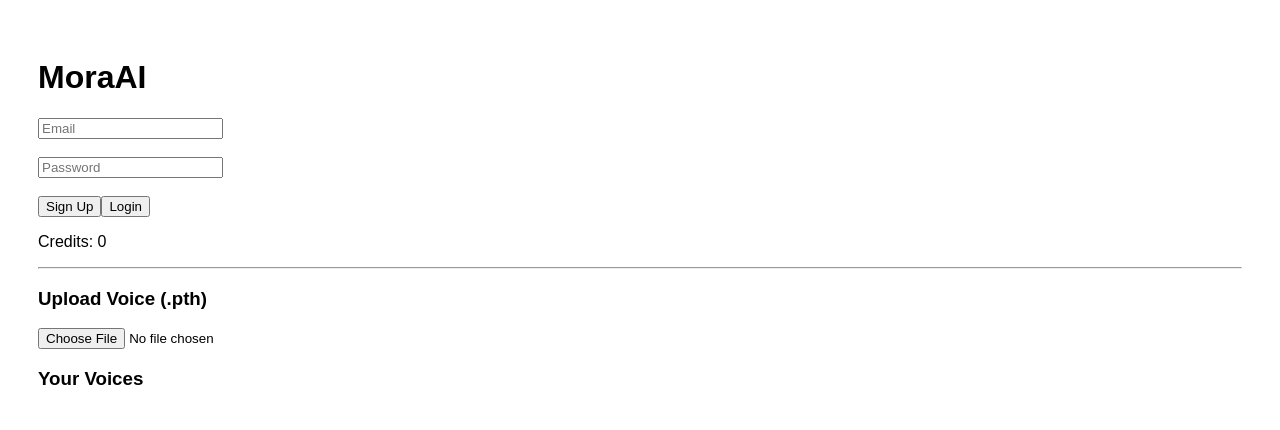
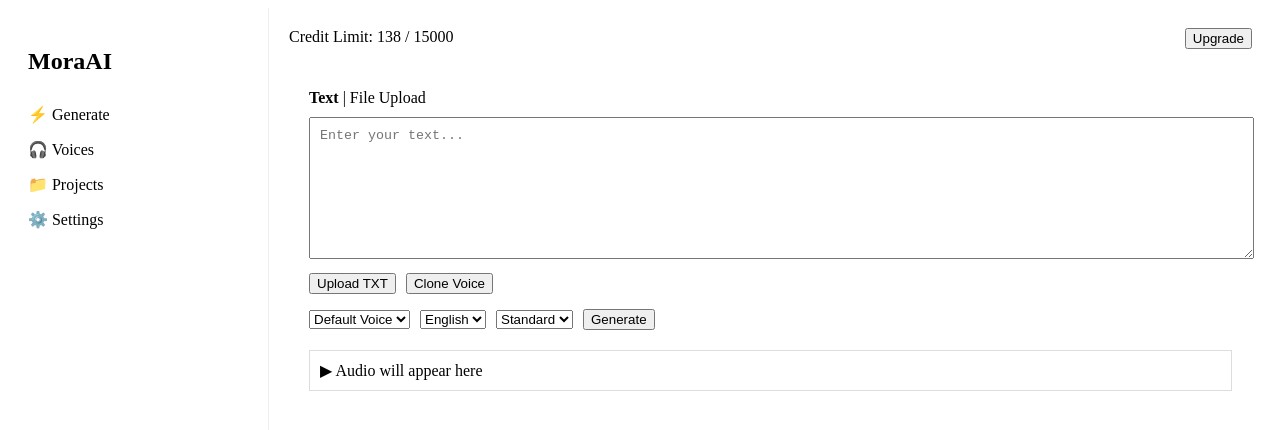
Before and after one commit to goswamimohit787916-rgb/MoraAI, a Next.js app: page / in a window 1280 px wide. Shown: the top 430 px of the page. Built offline with nearby package versions, Linux system fonts and the light colour scheme.

Commit message:
Update page.js

```diff
--- a/app/page.js
+++ b/app/page.js
@@ -1,214 +1,85 @@
 "use client";
 
-import { useState, useEffect } from "react";
-
-const API = "https://backend.goswamimohit787916.workers.dev";
+import { useState } from "react";
+import Sidebar from "../components/Sidebar";
 
 export default function Home() {
-  const [email, setEmail] = useState("");
-  const [password, setPassword] = useState("");
-  const [credits, setCredits] = useState(0);
-  const [status, setStatus] = useState("");
-  const [voices, setVoices] = useState([]);
-
-  // ================= SIGNUP =================
-  async function signup() {
-    console.log("Sending:", email, password);
-
-    if (!email || !password) {
-      setStatus("Enter email & password");
-      return;
-    }
-
-    setStatus("Creating...");
-
-    try {
-      const res = await fetch(API + "/signup", {
-        method: "POST",
-        headers: {
-          "Content-Type": "application/json"
-        },
-        body: JSON.stringify({
-          email: String(email),
-          password: String(password)
-        })
-      });
-
-      const data = await res.json();
-      console.log("Signup response:", data);
-
-      if (data.ok) {
-        setStatus("Account created");
-      } else {
-        setStatus(data.error || "Signup error");
-      }
-
-    } catch (e) {
-      console.log(e);
-      setStatus("Network error");
-    }
-  }
-
-  // ================= LOGIN =================
-  async function login() {
-    console.log("Login:", email, password);
-
-    if (!email || !password) {
-      setStatus("Enter email & password");
-      return;
-    }
-
-    setStatus("Logging in...");
-
-    try {
-      const res = await fetch(API + "/login", {
-        method: "POST",
-        headers: {
-          "Content-Type": "application/json"
-        },
-        body: JSON.stringify({
-          email: String(email),
-          password: String(password)
-        })
-      });
-
-      const data = await res.json();
-      console.log("Login response:", data);
-
-      if (data.ok) {
-        localStorage.setItem("uid", data.uid);
-        setStatus("Logged in");
-        loadUser();
-        loadVoices();
-      } else {
-        setStatus("Invalid login");
-      }
-
-    } catch (e) {
-      console.log(e);
-      setStatus("Network error");
-    }
-  }
-
-  // ================= LOAD USER =================
-  async function loadUser() {
-    const uid = localStorage.getItem("uid");
-
-    if (!uid) return;
-
-    try {
-      const res = await fetch(API + "/user?uid=" + uid);
-      const data = await res.json();
-
-      setCredits(data.user?.credits || 0);
-
-    } catch (e) {
-      console.log("User load failed");
-    }
-  }
-
-  // ================= LOAD VOICES =================
-  async function loadVoices() {
-    const uid = localStorage.getItem("uid");
-
-    if (!uid) return;
-
-    try {
-      const res = await fetch(API + "/voices?uid=" + uid);
-      const data = await res.json();
-
-      setVoices(data.voices || []);
-
-    } catch (e) {
-      console.log("Voice load failed");
-    }
-  }
-
-  // ================= UPLOAD VOICE =================
-  function uploadVoice(e) {
-    const file = e.target.files[0];
-    const uid = localStorage.getItem("uid");
-
-    if (!file || !uid) return;
-
-    const reader = new FileReader();
-
-    reader.onload = async () => {
-      const base64 = reader.result.split(",")[1];
-
-      await fetch(API + "/save-voice", {
-        method: "POST",
-        headers: {
-          "Content-Type": "application/json"
-        },
-        body: JSON.stringify({
-          uid,
-          name: file.name,
-          pth: base64
-        })
-      });
-
-      alert("Voice uploaded");
-      loadVoices();
-    };
-
-    reader.readAsDataURL(file);
-  }
-
-  // ================= AUTO LOAD =================
-  useEffect(() => {
-    const uid = localStorage.getItem("uid");
-    if (uid) {
-      loadUser();
-      loadVoices();
-    }
-  }, []);
+  const [text, setText] = useState("");
 
   return (
-    <div style={{ padding: 30, fontFamily: "Arial" }}>
-      <h1>MoraAI</h1>
+    <div style={{ display: "flex" }}>
 
-      {/* EMAIL */}
-      <input
-        value={email}
-        onChange={(e) => {
-          console.log("Email:", e.target.value);
-          setEmail(e.target.value);
-        }}
-        placeholder="Email"
-      />
-      <br /><br />
+      <Sidebar />
 
-      {/* PASSWORD */}
-      <input
-        type="password"
-        value={password}
-        onChange={(e) => {
-          console.log("Password:", e.target.value);
-          setPassword(e.target.value);
-        }}
-        placeholder="Password"
-      />
-      <br /><br />
+      <div style={{ flex: 1, padding: "20px" }}>
 
-      {/* BUTTONS */}
-      <button onClick={signup}>Sign Up</button>
-      <button onClick={login}>Login</button>
+        {/* TOP BAR */}
+        <div style={{
+          display: "flex",
+          justifyContent: "space-between",
+          marginBottom: "20px"
+        }}>
+          <div>Credit Limit: 138 / 15000</div>
+          <button>Upgrade</button>
+        </div>
 
-      <p>{status}</p>
-      <p>Credits: {credits}</p>
+        {/* MAIN BOX */}
+        <div style={{
+          background: "#fff",
+          padding: "20px",
+          borderRadius: "10px"
+        }}>
 
-      <hr />
+          {/* TABS */}
+          <div style={{ marginBottom: "10px" }}>
+            <b>Text</b> | File Upload
+          </div>
 
-      <h3>Upload Voice (.pth)</h3>
-      <input type="file" onChange={uploadVoice} />
+          {/* TEXT AREA */}
+          <textarea
+            placeholder="Enter your text..."
+            style={{
+              width: "100%",
+              height: "120px",
+              padding: "10px"
+            }}
+            onChange={(e) => setText(e.target.value)}
+          />
 
-      <h3>Your Voices</h3>
-      <ul>
-        {voices.map(v => (
-          <li key={v.id}>{v.name}</li>
-        ))}
-      </ul>
+          {/* BUTTONS */}
+          <div style={{ marginTop: "10px" }}>
+            <button>Upload TXT</button>
+            <button style={{ marginLeft: "10px" }}>
+              Clone Voice
+            </button>
+          </div>
+
+          {/* CONTROLS */}
+          <div style={{ marginTop: "15px" }}>
+            <select><option>Default Voice</option></select>
+            <select style={{ marginLeft: "10px" }}>
+              <option>English</option>
+            </select>
+            <select style={{ marginLeft: "10px" }}>
+              <option>Standard</option>
+            </select>
+
+            <button style={{ marginLeft: "10px" }}>
+              Generate
+            </button>
+          </div>
+
+          {/* AUDIO */}
+          <div style={{
+            marginTop: "20px",
+            padding: "10px",
+            border: "1px solid #ddd"
+          }}>
+            ▶ Audio will appear here
+          </div>
+
+        </div>
+      </div>
     </div>
   );
 }
```
